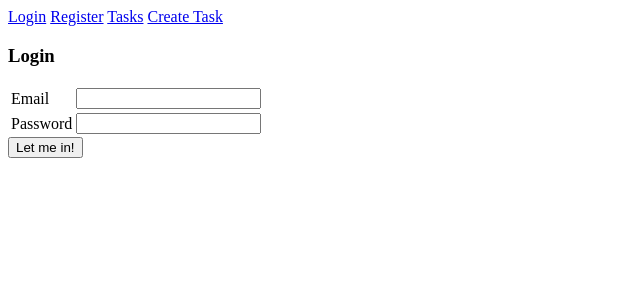
After one commit to sbjice/industrial_todo_list, a Flask app: page /login in a window 1280 px wide. The commit adds this page. Shown: the top 300 px of the page, without its empty margins (0-640 px from the left). Run offline with Flask 2, Linux system fonts and the light colour scheme.

```diff
--- a/forms.py
+++ b/forms.py
@@ -25,4 +25,6 @@ class RegisterForm(FlaskForm):
 
 
 class LoginForm(FlaskForm):
-    pass
+    email = StringField("Email", validators=[DataRequired()])
+    password = PasswordField("Password", validators=[DataRequired()])
+    submit = SubmitField("Let me in!")
--- a/main.py
+++ b/main.py
@@ -1,7 +1,7 @@
 from flask import Flask, jsonify, render_template, request, redirect, url_for
 from flask_sqlalchemy import SQLAlchemy
 from sqlalchemy.orm import relationship
-from forms import NewTaskForm, ExistingTaskForm, RegisterForm
+from forms import NewTaskForm, ExistingTaskForm, RegisterForm, LoginForm
 import datetime
 import os
 
@@ -97,7 +97,13 @@ def change_tasks(task_id):
 def register():
     form = RegisterForm()
     return render_template('register.html', form=form)
-    # pass
+
+
+@app.route('/login', methods=["GET", "POST"])
+def login():
+    form = LoginForm()
+    return render_template('login.html', form=form)
+
 
 
 if __name__ == "__main__":
--- a/templates/base.html
+++ b/templates/base.html
@@ -6,7 +6,7 @@
 </head>
 <body>
 <div>
-    <a href="#">login</a>
+    <a href="{{ url_for('login') }}">Login</a>
     <a href="{{ url_for('register') }}">Register</a>
     <a href="{{ url_for('get_tasks') }}">Tasks</a>
     <a href="{{ url_for('home') }}">Create Task</a>
--- /dev/null
+++ b/templates/login.html
@@ -0,0 +1,23 @@
+{% extends "base.html" %}
+
+{% block content %}
+<h3>Login</h3>
+
+<div>
+    <form method="POST" action="{{ url_for('login') }}">
+    {{ form.csrf_token }}
+        <table>
+            <tr>
+                <td>{{ form.email.label }}</td>
+                <td>{{ form.email(size=20) }}</td>
+            </tr>
+            <tr>
+                <td>{{ form.password.label }}</td>
+                <td>{{ form.password(size=20) }}</td>
+            </tr>
+        </table>
+        <td>{{ form.submit }}</td>
+    </form>
+</div>
+
+{% endblock %}
```
